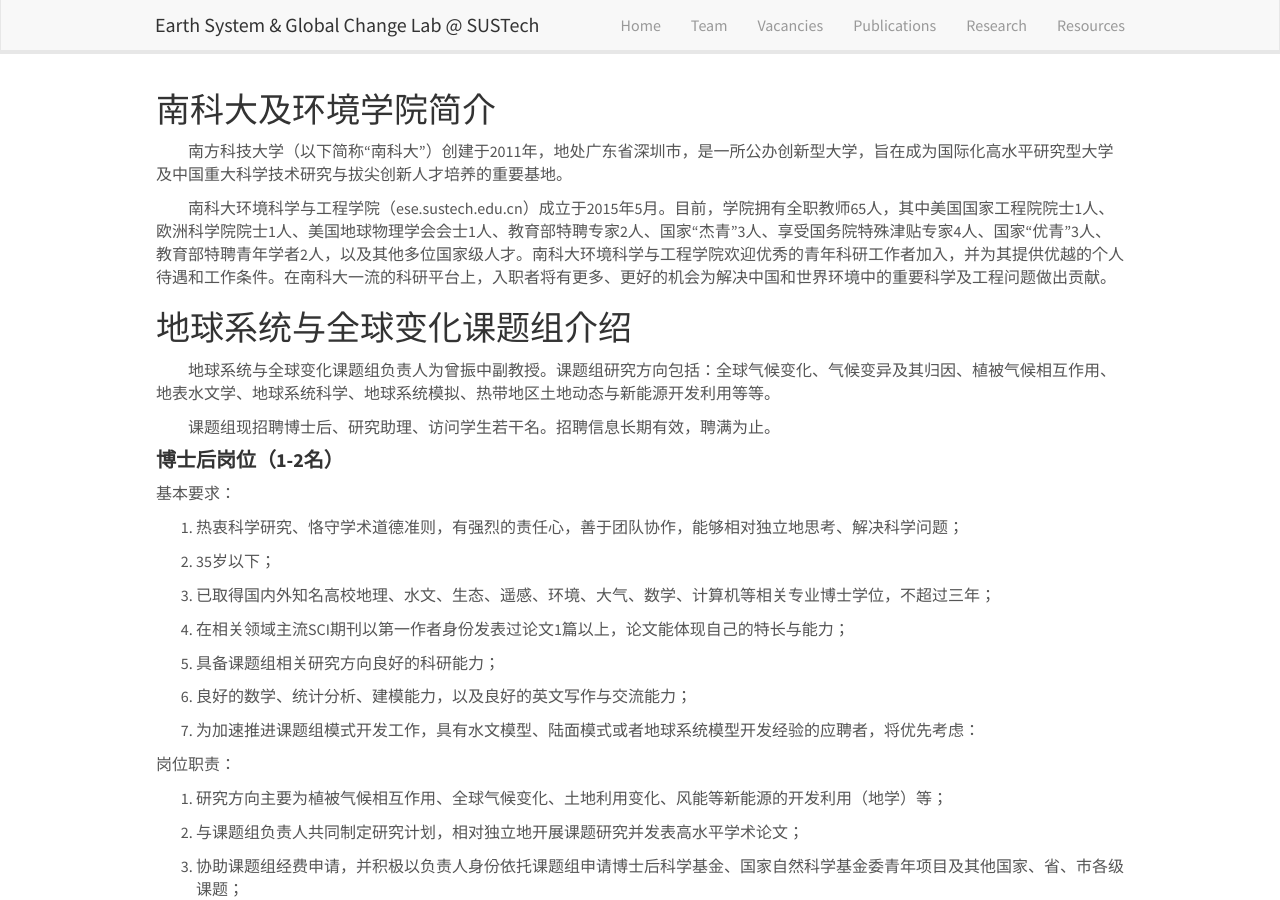
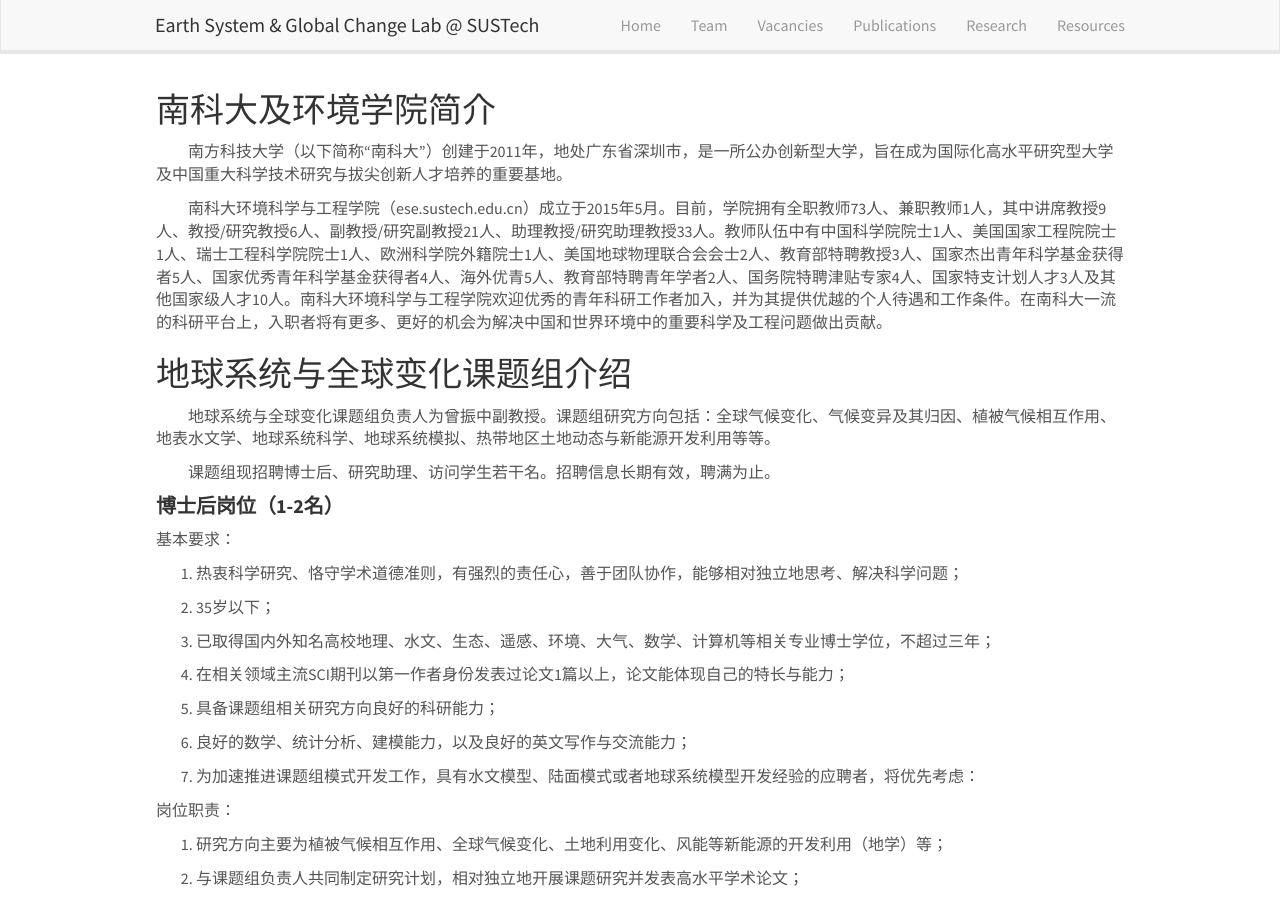
Before and after one commit to xurr2020/xurr2020.github.io, a Jekyll site: the page built from _pages/openings.md, in a window 1280 px wide and 900 px high. Built offline with Jekyll 4.4.1, drawn with Linux system fonts in a browser that asks for light colours; nearby versions of some CDN libraries.

Commit message:
Update openings.md

```diff
--- a/_pages/openings.md
+++ b/_pages/openings.md
@@ -10,7 +10,7 @@ permalink: /vacancies
 
 &emsp;&emsp;南方科技大学（以下简称“南科大”）创建于2011年，地处广东省深圳市，是一所公办创新型大学，旨在成为国际化高水平研究型大学及中国重大科学技术研究与拔尖创新人才培养的重要基地。
 
-&emsp;&emsp;南科大环境科学与工程学院（ese.sustech.edu.cn）成立于2015年5月。目前，学院拥有全职教师65人，其中美国国家工程院院士1人、欧洲科学院院士1人、美国地球物理学会会士1人、教育部特聘专家2人、国家“杰青”3人、享受国务院特殊津贴专家4人、国家“优青”3人、教育部特聘青年学者2人，以及其他多位国家级人才。南科大环境科学与工程学院欢迎优秀的青年科研工作者加入，并为其提供优越的个人待遇和工作条件。在南科大一流的科研平台上，入职者将有更多、更好的机会为解决中国和世界环境中的重要科学及工程问题做出贡献。
+&emsp;&emsp;南科大环境科学与工程学院（ese.sustech.edu.cn）成立于2015年5月。目前，学院拥有全职教师73人、兼职教师1人，其中讲席教授9人、教授/研究教授6人、副教授/研究副教授21人、助理教授/研究助理教授33人。教师队伍中有中国科学院院士1人、美国国家工程院院士1人、瑞士工程科学院院士1人、欧洲科学院外籍院士1人、美国地球物理联合会会士2人、教育部特聘教授3人、国家杰出青年科学基金获得者5人、国家优秀青年科学基金获得者4人、海外优青5人、教育部特聘青年学者2人、国务院特聘津贴专家4人、国家特支计划人才3人及其他国家级人才10人。南科大环境科学与工程学院欢迎优秀的青年科研工作者加入，并为其提供优越的个人待遇和工作条件。在南科大一流的科研平台上，入职者将有更多、更好的机会为解决中国和世界环境中的重要科学及工程问题做出贡献。
 
 ## 地球系统与全球变化课题组介绍
 
```
